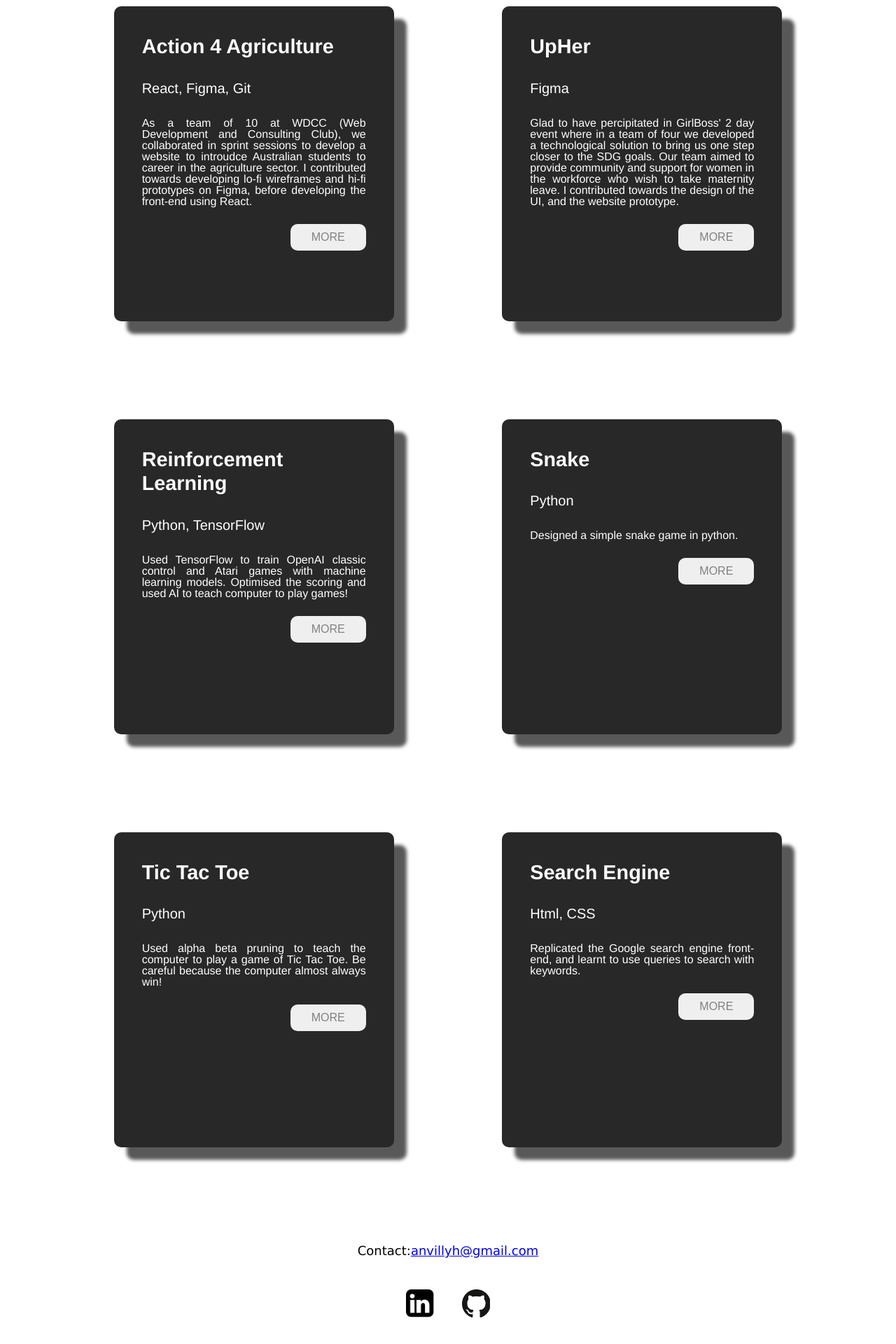
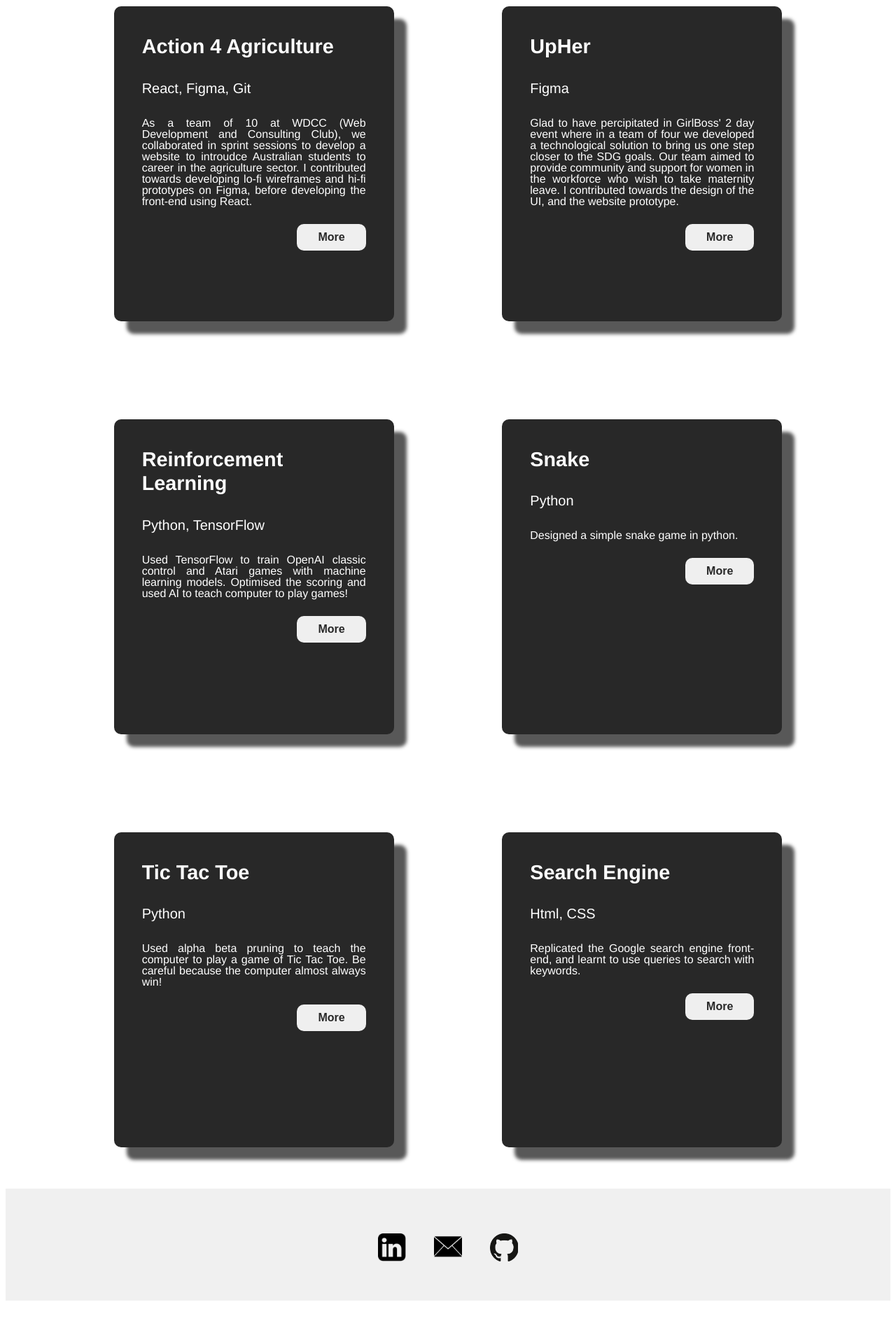
Before and after one commit to zhua633/my-website, a React (Create React App) app in the folder client/: page / in a window 1280 px wide. Shown: the part 979-2899 px from the top of the page at 70% size. After the commit the page ends 2845 px from the top, so only its background shows below. Built offline with nearby package versions, Linux system fonts and the light colour scheme.

Commit message:
Added links and email icon

```diff
--- a/client/src/Components/Footer/index.css
+++ b/client/src/Components/Footer/index.css
@@ -1,9 +1,10 @@
 .footer {
-    height: 30vh;
+    height: 20vh;
     position: relative;
     display: flex;
     justify-content: center;
     overflow: hidden;
+    background-color: rgb(240,240,240);
 }
 
 .footer_text {
@@ -44,8 +45,7 @@
     justify-content: center;
     margin-left: 30vh;
     margin-right: 30vh;
-    margin-top:18vh;
-    margin-bottom: 5vh;
+    margin-top: 8vh;
 }
 
 .footer_item {
@@ -59,3 +59,7 @@
     height: 5vh;
     width: 5vh;
 }
+
+.email{
+    background-image: url("../../Assets/Email.png");
+}
--- a/client/src/Components/Footer/index.jsx
+++ b/client/src/Components/Footer/index.jsx
@@ -6,13 +6,12 @@ class Footer extends React.Component{
     render(){
         return(
             <section className='footer'>
-                <div className="footer_text">
-                    Contact:
-                    <a href="mailto:anvillyh@gmail.com">anvillyh@gmail.com</a>
-                </div>
                 <div className='footer_container'>
                     <div class="footer_item">
                     <a href="https://www.linkedin.com/in/anvilly-huang-92694b142/" target="_blank" rel="noreferrer"><div className='footer_images linkedin'></div></a>
+                    </div>
+                    <div class="footer_item">
+                        <a href="mailto:anvillyh@gmail.com" target="_blank" rel="noreferrer"><div className='footer_images email'></div></a>
                     </div>
                     <div class="footer_item">
                         <a href="https://github.com/zhua633/my-website/" target="_blank" rel="noreferrer"><div className='footer_images git'></div></a>
--- a/client/src/Components/Projects/index.css
+++ b/client/src/Components/Projects/index.css
@@ -111,12 +111,13 @@
     border-radius: 10px;
     border: none;
     font-size: 1em;
-    color: grey;
+    color: rgb(40,40,40);
+    font-weight: 550;
  }
 
  .content .details .actionBtn button:hover{
     background-color: rgb(40,40,40);
     color:white;
     border: 2px solid #e7e7e7;
-    font-weight:bold;
+    font-weight:550;
  }
--- a/client/src/Components/Projects/index.jsx
+++ b/client/src/Components/Projects/index.jsx
@@ -16,7 +16,7 @@ const Cases = () => {
                                 <h3>React, Figma, Git</h3>
                                 <h4>As a team of 10 at WDCC (Web Development and Consulting Club), we collaborated in sprint sessions to develop a website to introudce Australian students to career in the agriculture sector. I contributed towards developing lo-fi wireframes and hi-fi prototypes on Figma, before developing the front-end using React.</h4>
                                 <div class="actionBtn">
-                                    <button>MORE</button>
+                                    <a href="https://github.com/UoaWDCC/A4A"><button>More</button></a>
                                 </div>
                             </div>
                         </div>
@@ -31,7 +31,7 @@ const Cases = () => {
                                 <h3> Figma</h3>
                                 <h4> Glad to have percipitated in GirlBoss' 2 day event where in a team of four we developed a technological solution to bring us one step closer to the SDG goals. Our team aimed to provide community and support for women in the workforce who wish to take maternity leave. I contributed towards the design of the UI, and the website prototype.</h4>
                                 <div class="actionBtn">
-                                    <button>MORE</button>
+                                    <a href="https://www.figma.com/proto/TcwQMaR7YmDM2YI5QoIRRL/Untitled?scaling=scale-down-width&page-id=0%3A1&starting-point-node-id=1%3A171&node-id=1%3A171"><button>More</button></a>
                                 </div>
                             </div>
                         </div>
@@ -40,7 +40,7 @@ const Cases = () => {
             </div>
 
             <div class='project_row'>
-            <div class="imgBx">
+                <div class="imgBx">
                     <div class="card">
                         <div class="content">
                             <div class="details">
@@ -48,7 +48,7 @@ const Cases = () => {
                                 <h3>Python, TensorFlow</h3>
                                 <h4>Used TensorFlow to train OpenAI classic control and Atari games with machine learning models. Optimised the scoring and used AI to teach computer to play games!</h4>
                                 <div class="actionBtn">
-                                    <button>MORE</button>
+                                    <a href="https://github.com/zhua633/COMPSYS726-Reinforcement-Learning"><button>More</button></a>
                                 </div>
                             </div>
                         </div>
@@ -63,7 +63,7 @@ const Cases = () => {
                                 <h3>Python</h3>
                                 <h4>Designed a simple snake game in python.</h4>
                                 <div class="actionBtn">
-                                    <button>MORE</button>
+                                    <a href="https://github.com/zhua633/Snake"><button>More</button></a>
                                 </div>
                             </div>
                         </div>
@@ -81,7 +81,7 @@ const Cases = () => {
                                 <h3>Python</h3>
                                 <h4>Used alpha beta pruning to teach the computer to play a game of Tic Tac Toe. Be careful because the computer almost always win!</h4>
                                 <div class="actionBtn">
-                                    <button>MORE</button>
+                                    <a href="https://github.com/zhua633/Tic-Tac-Toe"><button>More</button></a>
                                 </div>
                             </div>
                         </div>
@@ -95,7 +95,7 @@ const Cases = () => {
                                 <h3>Html, CSS</h3>
                                 <h4>Replicated the Google search engine front-end, and learnt to use queries to search with keywords.</h4>
                                 <div class="actionBtn">
-                                    <button>MORE</button>
+                                    <a href="https://github.com/zhua633/Search"><button>More</button></a>
                                 </div>
                             </div>
                         </div>
```
Also changed, not shown: client/src/Assets/Email.png (added).
